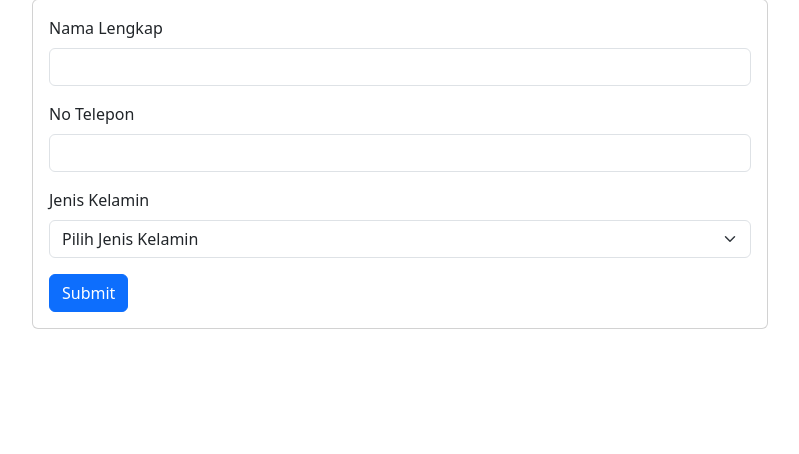
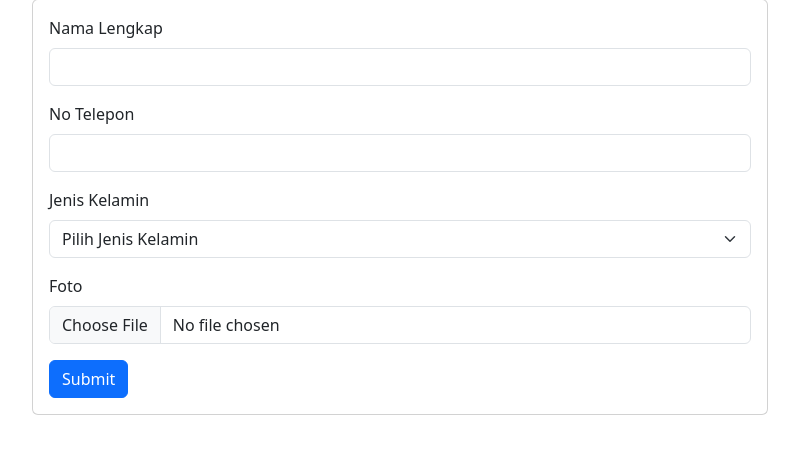
Before and after one commit to ReihanFatilla/laravel-crud, a Laravel app: page /employee/insert in a window 1280 px wide. Shown: the part 97-551 px from the top of the page, without its empty margins (240-1039 px from the left). Run offline with Laravel 8, Linux system fonts and the light colour scheme.

Commit message:
feat: added upload image to post

```diff
--- a/app/Http/Controllers/EmployeeController.php
+++ b/app/Http/Controllers/EmployeeController.php
@@ -18,7 +18,14 @@ class EmployeeController extends Controller
     }
 
     public function insertPost(Request $request){
-        Employee::create($request->all());
+        $data = Employee::create($request->all());
+
+        if($request->hasFile('foto')){
+            $request->file('foto')->move('photoemployee/', $request->file('foto')->getClientOriginalName());
+            $data->foto = $request->file('foto')->getClientOriginalName();
+            $data->save();
+        }
+
         return redirect('employee')->with('success', 'Data berhasil di Tambahkan');
     }
 
--- a/resources/views/home/home.blade.php
+++ b/resources/views/home/home.blade.php
@@ -23,6 +23,7 @@
           <tr>
             <th scope="col">#</th>
             <th scope="col">Nama</th>
+            <th scope="col">Foto</th>
             <th scope="col">Jenis Kelamin</th>
             <th scope="col">No telepon</th>
             <th scope="col">Dibuat</th>
@@ -37,6 +38,9 @@
           <tr>
             <th scope="row">{{ $no++ }}</th>
             <td>{{$employee->nama}}</td>
+            <td>
+              <img src="{{ asset('photoemployee/'.$employee->foto) }}" alt="" style="max-width: 50px;">
+            </td>
             <td>{{$employee->jenis_kelamin}}</td>
             <td>{{$employee->no_telepon}}</td>
             <td>{{$employee->created_at->diffForHumans()}}</td>
--- a/resources/views/insert/insert.blade.php
+++ b/resources/views/insert/insert.blade.php
@@ -33,6 +33,10 @@
                                     <option value="cewe">Cewe</option>
                                 </select>
                             </div>
+                            <div class="mb-3">
+                                <label for="exampleInputEmail1" class="form-label">Foto</label>
+                                <input type="file" name="foto" class="form-control" id="exampleInputEmail1" aria-describedby="emailHelp">
+                            </div>
 
                             <button type="submit" class="btn btn-primary">Submit</button>
                         </form>
```
Also changed, not shown: database/migrations/2023_02_09_141930_create_employees_table.php, public/photoemployee/Microblog Syirik.png (added), public/photoemployee/Mind Map Fiqh Nikah.png (added), 2 other files.
